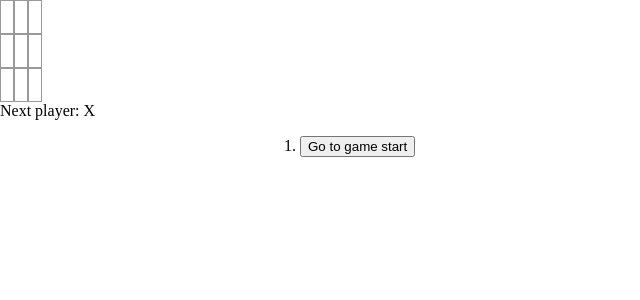
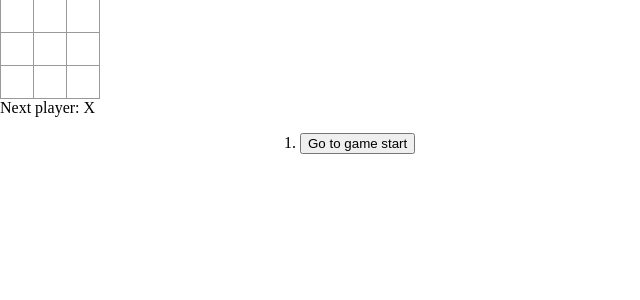
Before and after one commit to TzuCChan/Tic-Tac-Toe-React, a React (Create React App) app: page / in a window 1280 px wide. Shown: the top 300 px of the page, without its empty margins (0-640 px from the left). Built offline with nearby package versions, Linux system fonts and the light colour scheme.

Commit message:
margin and padding

```diff
--- a/src/index.css
+++ b/src/index.css
@@ -7,6 +7,11 @@
   font-weight: bold;
   line-height: 34px;
   height: 34px;
+  margin-right: -1px;
+  margin-top: -1px;
+  padding: 0;
+  text-align: center;
+  width: 34px;
 }
 
 .status {
```
